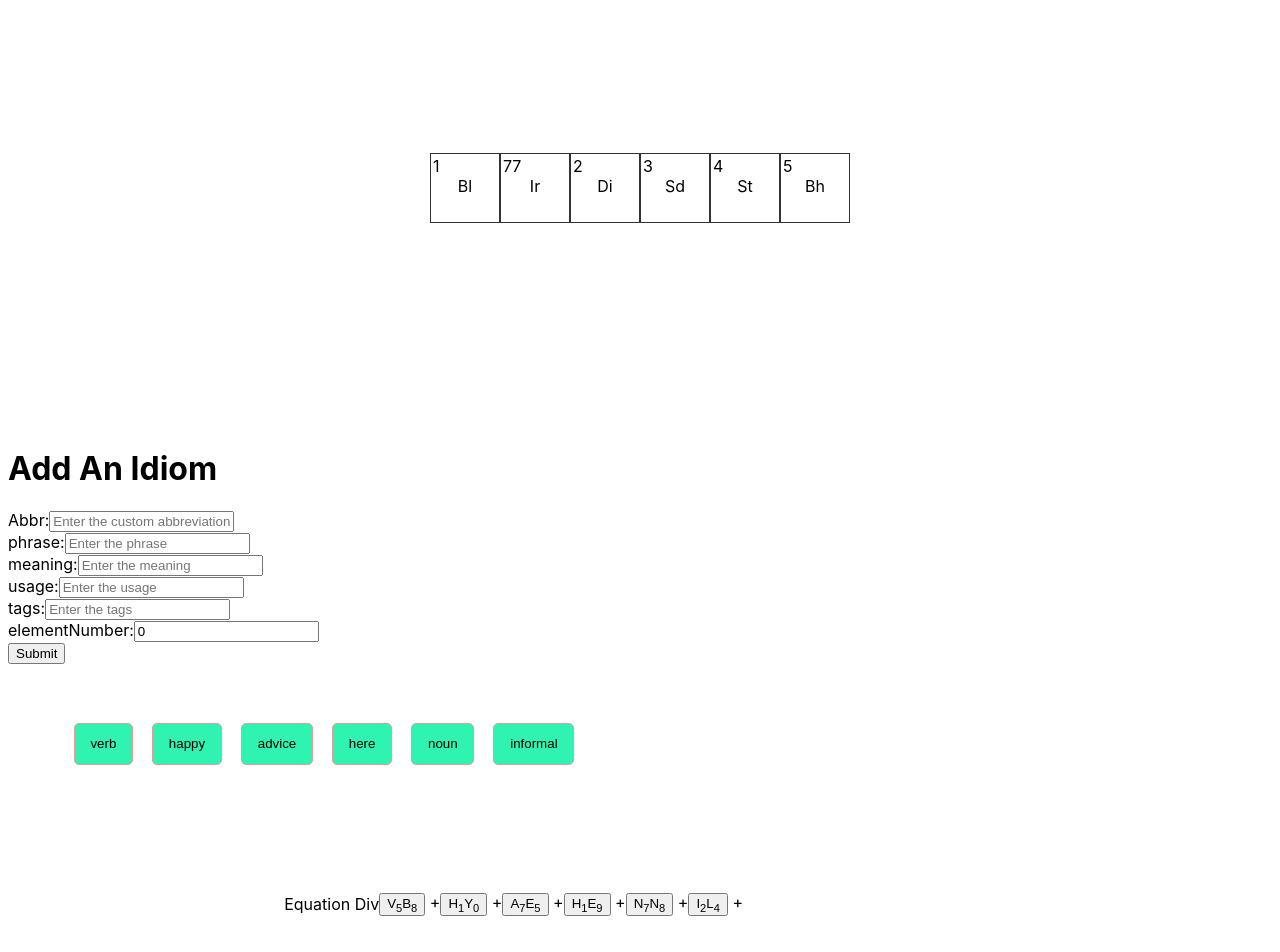
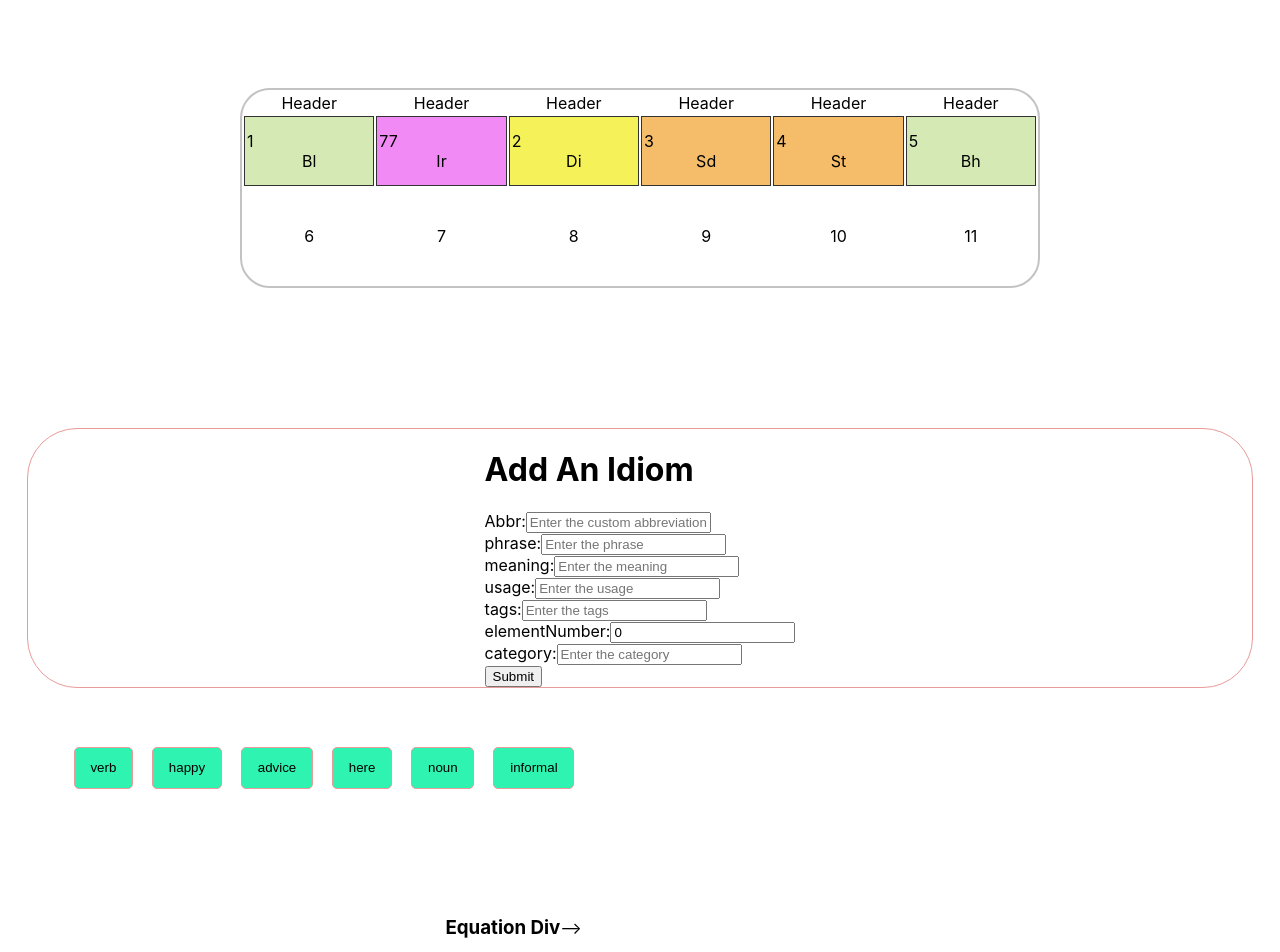
Before and after one commit to cakejune/Iridiom-Front-End, a React (Create React App) app: page / in a window 1280 px wide. Shown: the part 60-1012 px from the top of the page. Built offline with nearby package versions, Linux system fonts and the light colour scheme; data requests are answered from the project's data file.

Commit message:
fixed filter function to maintain deep state values by initializing function with value of updated state

```diff
--- a/db.json
+++ b/db.json
@@ -11,7 +11,8 @@
         "happy",
         "advice"
       ],
-      "elNum": 1
+      "elNum": 1,
+      "category": "advice"
     },
     {
       "id": 2,
@@ -22,7 +23,8 @@
       "tags": [
         "here"
       ],
-      "elNum": 77
+      "elNum": 77,
+      "category": "website-name"
     },
     {
       "id": 3,
@@ -34,7 +36,8 @@
         "noun",
         "advice"
       ],
-      "elNum": 2
+      "elNum": 2,
+      "category": "money"
     },
     {
       "id": 4,
@@ -46,15 +49,17 @@
         "noun",
         "informal"
       ],
-      "elNum": 3
+      "elNum": 3,
+      "category": "action"
     },
     {
       "abbr": "St",
       "phrase": "A stone's throw (away)",
       "meaning": "a short distance",
       "usage": "as part of a sentence",
-      "tags": "noun",
+      "tags": ["noun"],
       "elNum": 4,
+      "category": "action",
       "id": 5
     },
     {
@@ -62,8 +67,9 @@
       "phrase": "A bird in the hand is worth two in the bush",
       "meaning": "What you have now is worth more than what you might have later",
       "usage": "by itself",
-      "tags": "advice",
+      "tags": ["advice"],
       "elNum": "5",
+      "category": "advice",
       "id": 6
     }
   ]
--- a/src/components/App.css
+++ b/src/components/App.css
@@ -52,7 +52,130 @@ body {
 
 }
 
+.inEquation {
+  padding: 2% 2%;
+  border: 1px solid rgb(234, 154, 154);
+  border-radius: 50px;
+  margin: 0 1.5%;
+
+}
+
+sub {
+  pointer-events: none
+}
+
+.inEquation:hover {
+  background-color: rgb(234, 98, 98);
+  transition: all 0.2s ease-in-out;
+}
 .categorySmall:hover {
   background-color: rgb(234, 98, 98);
   transition: all 0.2s ease-in-out;
 }
+
+button .inEquation{
+  background-color: rgb(75, 27, 233);
+}
+/*ADD-ELEMENT */
+#add-Idiom {
+  display: flex;
+  border: 1px solid rgb(234, 154, 154);
+  border-radius: 50px;
+  margin: 0 1.5%;
+  align-items: center;
+  flex-direction: column-reverse;
+}
+
+/* ELEMENTS IN TABLE*/
+table {
+  border: 2px solid rgba(116, 116, 116, 0.429);
+  border-radius: 30px;
+  width: 800px;
+  height: 200px;
+}
+
+th {
+  border-bottom: 1px solid black;
+}
+
+td {
+  text-align: center;
+}
+
+.elNumber {
+  text-align: left;
+}
+
+.elName{
+  text-align:center;
+}
+
+/*ELEMENT CATEGORIES*/
+.elementCategorymoney {
+  cursor: pointer;
+  width: 5vw;
+  height: 5vw;
+  padding: 2px;
+  background-color: rgb(244, 241, 89);
+  border: 1px solid #333;
+  border-collapse: collapse;
+  overflow: hidden;
+  transition: all 0.2s ease-in-out;
+}
+
+.elementCategorymoney:hover {
+  background-color: rgb(244, 241, 29);
+  transform: scale(1.5);
+
+}
+.elementCategoryadvice {
+  cursor: pointer;
+  width: 5vw;
+  height: 5vw;
+  padding: 2px;
+  background-color: rgb(212, 233, 180);
+  border: 1px solid #333;
+  border-collapse: collapse;
+  overflow: hidden;
+  transition: all 0.2s ease-in-out;
+}
+
+.elementCategoryadvice:hover {
+  background-color: rgb(86, 233, 51);
+  transform: scale(1.5);
+
+}
+.elementCategoryaction {
+  cursor: pointer;
+  width: 5vw;
+  height: 5vw;
+  padding: 2px;
+  background-color: rgb(245, 189, 106);
+  border: 1px solid #333;
+  border-collapse: collapse;
+  overflow: hidden;
+  transition: all 0.2s ease-in-out;
+}
+
+.elementCategoryaction:hover {
+  background-color: rgb(245, 189, 41);
+  transform: scale(1.5);
+
+}
+.elementCategorywebsite-name {
+  cursor: pointer;
+  width: 5vw;
+  height: 5vw;
+  padding: 2px;
+  background-color: rgb(242, 138, 246);
+  border: 1px solid #333;
+  border-collapse: collapse;
+  overflow: hidden;
+  transition: all 0.2s ease-in-out;
+}
+
+.elementCategorywebsite-name:hover {
+  background-color: rgb(242, 25, 246);
+  transform: scale(1.5);
+
+}
--- a/src/components/App.js
+++ b/src/components/App.js
@@ -7,7 +7,7 @@ import ElementCard from "./ElementCardF/ElementCard";
 function App() {
   const [elements, setElements] = useState([]);
   const [tagState, setTagState] = useState([]);
-  const [tagCardElements, setTagCardElements] = useState([]);
+  const [matchedElementsWithTags, setMatchedElementsWithTags] = useState([]);
   const [selectedCategory, setSelectedCategory] = useState("");
 
   useEffect(() => {
@@ -27,108 +27,169 @@ function App() {
     fetchData().catch(console.error);
   }, []);
 
-async function postIdiom(newIdiomObject){
-    const response = await fetch("http://localhost:8008/idioms",{
-      method: 'POST',
+  // useEffect(()=>{
+  //   console.log(`matchedElementsWithTags: ${matchedElementsWithTags}`)
+  // },[matchedElementsWithTags])
+
+  async function postIdiom(newIdiomObject) {
+    const response = await fetch("http://localhost:8008/idioms", {
+      method: "POST",
       headers: {
-        'Accept': 'application/json',
-        'Content-Type': 'application/json'
+        Accept: "application/json",
+        "Content-Type": "application/json",
       },
-    body: JSON.stringify(newIdiomObject)
-    })
+      body: JSON.stringify(newIdiomObject),
+    });
     const data = response.json();
-    setElements([...elements], data)
-
+    setElements([...elements], data);
   }
 
-  function filterElementsAndPopulateElementCard(selectedTag) {
-    setTagCardElements(
-      elements.filter((el) => {
-        return el.tags.includes(selectedTag);
+  function filterElementsByTags(tagsInEquationArray) {
+    //tagsInEquationArray = ['informal', 'here']
+    const filteredElements = elements.filter((el) => {
+      //use the smaller list of items with .every
+      if(tagsInEquationArray.length===0){
+        return false;
+      }
+      return tagsInEquationArray.every((tag) => {
+        return el.tags.includes(tag);
+      });
     })
-    );
+    setMatchedElementsWithTags(filteredElements);
+    console.log(filteredElements)
+
   }
 
   return (
     <div>
       <Table elements={elements} />
-      <AddElement postIdiom={postIdiom}/>
+      <AddElement postIdiom={postIdiom} />
       <Categories
         elements={elements}
         tagState={tagState}
-        filterElementsAndPopulateElementCard={
-          filterElementsAndPopulateElementCard
-        }
+        filterElementsByTags={filterElementsByTags}
       />
-      <ElementCard tagCardElements={tagCardElements} />
+      <ElementCard matchedElementsWithTags={matchedElementsWithTags} />
     </div>
   );
 
-function AddElement({postIdiom}){
-
+  function AddElement({ postIdiom }) {
     const [newE, setNewE] = React.useState({
       abbr: "",
       phrase: "",
       meaning: "",
       usage: "",
       tags: "",
-  elNum: 0
-})
+      elNum: 0,
+    });
 
-  function handleSubmit(e){
+    function handleSubmit(e) {
       e.preventDefault();
-    console.log(`new element before post: ${newE}`)
+      // console.log(`new element before post: ${newE}`)
       postIdiom(newE);
     }
-  function trackInput(e){
+    function trackInput(e) {
       {
         const value = e.target.value;
         setNewE({
           ...newE,
-        [e.target.name]: value
+          [e.target.name]: value,
         });
       }
     }
     return (
-    <div>
+      <div id="add-Idiom">
         <form id="addElement" onSubmit={handleSubmit}>
           <h1>Add An Idiom</h1>
           <div className="field">
             <label htmlFor="abbr">Abbr:</label>
-		<input type="text" id="abbr" name="abbr" placeholder="Enter the custom abbreviation" value={newE.abbr} onChange={trackInput}/>
+            <input
+              type="text"
+              id="abbr"
+              name="abbr"
+              placeholder="Enter the custom abbreviation"
+              value={newE.abbr}
+              onChange={trackInput}
+            />
             <small></small>
           </div>
           <div className="field">
             <label htmlFor="phrase">phrase:</label>
-		<input type="text" id="phrase" name="phrase" placeholder="Enter the phrase" value={newE.phrase} onChange={trackInput}/>
+            <input
+              type="text"
+              id="phrase"
+              name="phrase"
+              placeholder="Enter the phrase"
+              value={newE.phrase}
+              onChange={trackInput}
+            />
             <small></small>
           </div>
           <div className="field">
             <label htmlFor="meaning">meaning:</label>
-		<input type="text" id="meaning" name="meaning" placeholder="Enter the meaning" value={newE.meaning} onChange={trackInput}/>
+            <input
+              type="text"
+              id="meaning"
+              name="meaning"
+              placeholder="Enter the meaning"
+              value={newE.meaning}
+              onChange={trackInput}
+            />
             <small></small>
           </div>
           <div className="field">
             <label htmlFor="usage">usage:</label>
-		<input type="text" id="usage" name="usage" placeholder="Enter the usage" value={newE.usage} onChange={trackInput}/>
+            <input
+              type="text"
+              id="usage"
+              name="usage"
+              placeholder="Enter the usage"
+              value={newE.usage}
+              onChange={trackInput}
+            />
             <small></small>
           </div>
           <div className="field">
             <label htmlFor="tags">tags:</label>
-		<input type="text" id="tags" name="tags" placeholder="Enter the tags" value={newE.tags} onChange={trackInput}/>
+            <input
+              type="text"
+              id="tags"
+              name="tags"
+              placeholder="Enter the tags"
+              value={newE.tags}
+              onChange={trackInput}
+            />
             <small></small>
           </div>
           <div className="field">
             <label htmlFor="elementNumber">elementNumber:</label>
-		<input type="text" id="elementNumber" name="elNum" placeholder="Enter the element number" value={newE.elNum} onChange={trackInput}/>
+            <input
+              type="text"
+              id="elementNumber"
+              name="elNum"
+              placeholder="Enter the element number"
+              value={newE.elNum}
+              onChange={trackInput}
+            />
+            <small></small>
+          </div>
+          <div className="field">
+            <label htmlFor="category">category:</label>
+            <input
+              type="text"
+              id="elementCategory"
+              name="category"
+              placeholder="Enter the category"
+              value={newE.category}
+              onChange={trackInput}
+            />
             <small></small>
           </div>
           <button type="submit">Submit</button>
         </form>
       </div>
-  )
+    );
   }
-
 }
 
 export default App;
--- a/src/components/CategoriesF/Categories.js
+++ b/src/components/CategoriesF/Categories.js
@@ -1,39 +1,72 @@
-import React, {useState, useEffect} from "react";
+import React, { useState, useEffect } from "react";
+import TagInEquation from "./TagInEquation";
 import TagCard from "./TagCard";
-import TagInEquation from "./TagInEquation"
 
-export default function Categories({tagState, elements, filterElementsAndPopulateElementCard}){
+export default function Categories({
+  tagState,
+  elements,
+  filterElementsByTags,
+}) {
+  //TAGCARD PROPERTIES
+  const [tagsInCard, setTagsInCard] = useState(tagState);
+  const [tagsInEquation, setTagsInEquation] = useState(tagState);
+
+  useEffect(() => {
+    setTagsInCard(tagState);
+    setTagsInEquation([]);
+  }, [tagState]);
+
+  function handleTagCardClick(clickedTag) {
+    const updatedTagsInEquation = [...tagsInEquation, clickedTag];
+    setTagsInEquation(updatedTagsInEquation);
+    setTagsInCard([...tagsInCard].filter((t) => t != clickedTag));
+    filterElementsByTags(updatedTagsInEquation);
+  }
+
+  function handleTagInEquationClick(clickedEquation) {
+    const updatedTagsInEquation = tagsInEquation.filter((t) => t != clickedEquation)
+    setTagsInCard([...tagsInCard, clickedEquation]);
+    setTagsInEquation(updatedTagsInEquation);
+    filterElementsByTags(updatedTagsInEquation);
+  }
 
   return (
     <div className="categoryDiv">
       <div className="Categories">
-             {tagState.map((tag)=>{
-                return <TagCard
-                filterElementsAndPopulateElementCard={filterElementsAndPopulateElementCard}
-                key={tag} tagName={tag} tagState={tagState}/>
+        {tagsInCard.map((tag) => {
+          return (
+            <TagCard
+              filterElementsByTags={filterElementsByTags}
+              key={tag}
+              tagName={tag}
+              tagState={tagState}
+              handleTagCardClick={handleTagCardClick}
+            />
+          );
         })}
       </div>
 
       <div>
-             <Equation/>
+        <Equation />
       </div>
     </div>
-    )
+  );
 
   function Equation() {
-        let tagsInEquationDiv = [...tagState].flat();
-        const [selectedTags, setSelectedTags] = useState([]);
-
-        useEffect(() => {
-          setSelectedTags(tagState);
-        }, [tagState]);
-
     return (
       <div className="Equation">
-            Equation Div
-            {selectedTags.map((tag, i) => {
-              return <TagInEquation tag={tag} key={i} />;
+        <h3>Equation Div</h3>
+
+        {tagsInEquation.map((tag, i) => {
+          return (
+            <TagInEquation
+              tag={tag.toString()}
+              key={i}
+              handleTagInEquationClick={handleTagInEquationClick}
+            />
+          );
         })}
+        <span>⟶</span>
       </div>
     );
   }
--- a/src/components/CategoriesF/TagCard.js
+++ b/src/components/CategoriesF/TagCard.js
@@ -1,20 +1,19 @@
-import React, {useState} from "react";
+import React from "react";
 
+export default function TagCard({tagName, handleTagCardClick}){
 
-export default function TagCard({tagName, filterElementsAndPopulateElementCard}){
+    function handleClick(e){
 
-    const [tagCardBoolean, setTagCardBoolean] = useState(true)
-
-    function handleTagCardClick(e){
         //call a function here that passes the tagname up
-        setTagCardBoolean(!tagCardBoolean)
-        return filterElementsAndPopulateElementCard(e.target.value)
-
+        handleTagCardClick(e.target.value);
     }
 
     return(
-        <button className={tagCardBoolean ? "categorySmall" : "blue"} value={tagName} onClick={handleTagCardClick}>
+        <button className="categorySmall" value={tagName} onClick={handleClick}>
             {tagName}
         </button>
     )
 }
+
+
+// {tagCardBoolean ? "categorySmall" : "inEquation"}
--- a/src/components/CategoriesF/TagInEquation.js
+++ b/src/components/CategoriesF/TagInEquation.js
@@ -1,15 +1,17 @@
 import React from "react";
 
-export default function TagInEquation({tag}) {
+export default function TagInEquation({tag, handleTagInEquationClick}) {
+
+function handleClickEq(e){
+  handleTagInEquationClick(e.target.name);
+}
+
   return (
-    <div>
-      <button className="chemistry">
+      <button className="inEquation" onClick={handleClickEq} name={tag}>
         {tag.charAt(0).toUpperCase()}
-        <sub>{Math.floor(Math.random() * 10)}</sub>
+        <sub>{Math.floor((Math.random() * 10)+1)}</sub>
         {tag.charAt(tag.length - 1).toUpperCase()}
         <sub>{Math.floor(Math.random() * 10)}</sub>
-      </button>{" "}
-      +
-    </div>
+      </button>
   );
 }
--- a/src/components/ElementCardF/ElementCard.js
+++ b/src/components/ElementCardF/ElementCard.js
@@ -1,13 +1,13 @@
 import React from "react";
 
 
-export default function ElementCard({tagCardElements}){
+export default function ElementCard({matchedElementsWithTags}){
 
     return (
         <div className="ElementCard">
             Element Card Div
-            {tagCardElements.map((tagCardElement)=>{
-            return <div className="elementTag" key={tagCardElement.id}>{tagCardElement.abbr}</div>
+            {matchedElementsWithTags.map((elementWithTags)=>{
+            return <div className="elementTag" key={elementWithTags.id}>{elementWithTags.abbr}</div>
             })}
         </div>
     )
--- a/src/components/TableF/Element.js
+++ b/src/components/TableF/Element.js
@@ -1,17 +1,16 @@
 import React from "react";
 
 export default function Element({element}) {
-
     function handleClick(){
         console.log(element)
 
     }
 
     return(
-        <div className="first-row" onClick={handleClick}>
+        <td className={"elementCategory"+element.category} onClick={handleClick}>
             <div className="elNumber">{element.elNum}</div>
             <div className="elAbbr">{element.abbr}</div>
-        </div>
+        </td>
     )
 }
 
--- a/src/components/TableF/Table.js
+++ b/src/components/TableF/Table.js
@@ -1,14 +1,41 @@
 import React, { useEffect, useState } from "react";
 import Element from "./Element";
 
-export default function Table({elements}) {
+export default function Table({ elements }) {
 
+  // const eAdvice = [...elements].filter((e) => {
+  //   e.category === "advice"
+  // });
 
   return (
     <div className="App">
-      {elements.map((element)=>{
-       return <Element key={element.id} element={element}/>
-      })}
+      <table>
+        <thead>
+          <tr>
+            <td>Header</td>
+            <td>Header</td>
+            <td>Header</td>
+            <td>Header</td>
+            <td>Header</td>
+            <td>Header</td>
+          </tr>
+        </thead>
+        <tbody>
+          <tr>
+            {elements.map((element) => {
+              return <Element key={element.id} element={element} />;
+            })}
+          </tr>
+          <tr>
+            <td>6</td>
+            <td>7</td>
+            <td>8</td>
+            <td>9</td>
+            <td>10</td>
+            <td>11</td>
+          </tr>
+        </tbody>
+      </table>
     </div>
   );
 }
--- a/src/index.css
+++ b/src/index.css
@@ -21,41 +21,3 @@
   justify-content: center;
   align-items: center;
 }
-
-.first-row {
-  cursor: pointer;
-  width: 5vw;
-  height: 5vw;
-  padding: 2px;
-  border: 1px solid #333;
-  border-collapse: collapse;
-  overflow: hidden;
-  transition: all 0.2s ease-in-out;
-}
-
-.first-row:hover {
-  background-color: aqua;
-
-}
-
-table {
-  border: 2px solid forestgreen;
-  width: 800px;
-  height: 200px;
-}
-
-th {
-  border-bottom: 1px solid black;
-}
-
-td {
-  text-align: center;
-}
-
-.elNumber {
-  text-align: left;
-}
-
-.elName{
-  text-align:center;
-}
```
Also changed, not shown: src/The most common English idioms.md (+3 -0 lines). Lines whose indentation alone changed are shown as unchanged.
